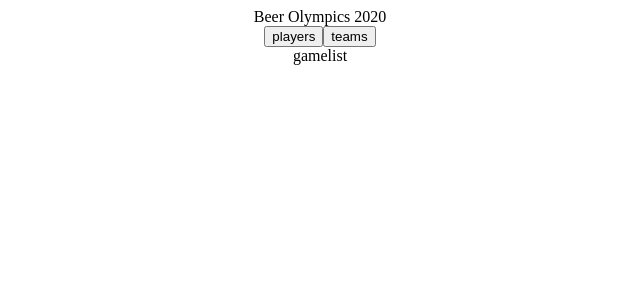
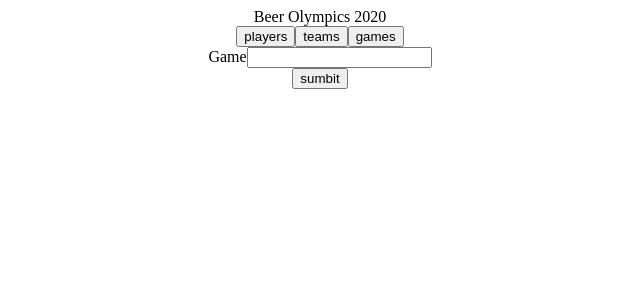
Before and after one commit to Javierz299/Beer_Olympics_Client, a React (Create React App) app: page /games in a window 1280 px wide. Shown: the top 300 px of the page, without its empty margins (320-960 px from the left). Built offline with nearby package versions, Linux system fonts and the light colour scheme.

Commit message:
form working. able to game name in and log that name. next, post request

```diff
--- a/src/containers/GameForm.js
+++ b/src/containers/GameForm.js
@@ -1,14 +1,72 @@
 import React, { Component } from 'react'
+import axios from 'axios'
+import config from '../config'
+
 import GameList from '../functional/GameList'
 
+import * as ACTIONS from '../store/actions/actions'
+
+import { connect } from 'react-redux'
+
 class GameForm extends Component {
+
+
+
+    handleSubmit = (e) => {
+        e.preventDefault()
+
+        const { game } = e.target
+
+        const gameData = {
+            game_name: game.value
+        }
+
+        console.log(gameData)
+
+
+
+
+    }
+
+
+
+
     render() {
         return (
             <div>
-                <GameList />
+                <form onSubmit={this.handleSubmit}>
+                    <div>
+                        <label id="game" >Game</label>
+                        <input id="game" type="text" />
+                    </div>
+                    <button type="submit">sumbit</button>
+                </form>
+                <div>
+                    {this.props.games.length > 0 ?
+                    this.props.games.map(g =>
+                       <GameList
+                       game={g}
+                        key={g.id}
+                       />
+                        ) : null
+                }
+                </div>
             </div>
         )
     }
 }
 
-export default GameForm
+function mapStateToProps(state){
+    return {
+        games: state.game_reducer.games
+    }
+}
+
+function mapStateToDispatch(dispatch){
+    return {
+        add_team: (game) => dispatch(ACTIONS.add_game(game))
+    }
+}
+
+
+export default connect(mapStateToProps,mapStateToDispatch)(GameForm)
--- a/src/containers/TeamForm.js
+++ b/src/containers/TeamForm.js
@@ -8,7 +8,7 @@ import * as ACTIONS from '../store/actions/actions'
 
 import { connect } from 'react-redux'
 
-export class TeamForm extends Component {
+class TeamForm extends Component {
 
     componentDidMount(){
         axios.get(`${config.API_ENDPOINT}/team/allteams`)
@@ -40,14 +40,7 @@ export class TeamForm extends Component {
 
     }
 
-    handleTeamClick = () => {
-        console.log('clicked')
-        return (
-            <div>
-                <input type="text" />
-            </div>
-        )
-    }
+
 
     render() {
         return (
@@ -67,7 +60,6 @@ export class TeamForm extends Component {
                     {this.props.countries.length > 0 ?
                     this.props.countries.map(c =>
                         <TeamList
-                        handleTeamClick={this.handleTeamClick}
                         country={c}
                         key={c.id}
                         />
--- a/src/containers/header.js
+++ b/src/containers/header.js
@@ -9,6 +9,7 @@ export class header extends Component {
                 <div>
                 <Link to="/"><button>players</button></Link>
                 <Link to="/teams"><button>teams</button></Link>
+                <Link to="/games"><button>games</button></Link>
 
                 </div>
             </div>
--- a/src/functional/GameList.js
+++ b/src/functional/GameList.js
@@ -10,15 +10,16 @@ class GameList extends Component {
 
     render(){
         return (
-            <div>gamelist</div>
+            <div>game sign-up</div>
         )
     }
 }
 
 function mapStateToProps(state){
     return {
-        // games: state.game_reducer.games,
-        // gameId: state.games_reducer.gameId
+        games: state.game_reducer.games,
+        gameId: state.games_reducer.gameId,
+        players: state.player_reducer.players
     }
 }
 
--- a/src/functional/TeamList.js
+++ b/src/functional/TeamList.js
@@ -2,7 +2,7 @@ import React, { Component } from 'react'
 import axios from 'axios'
 import config from '../config'
 
-import * as ACTIONS from   '../store/actions/actions'
+import * as ACTIONS from '../store/actions/actions'
 
 import { connect } from 'react-redux'
 
--- a/src/store/reducers/game_reducer.js
+++ b/src/store/reducers/game_reducer.js
@@ -12,9 +12,7 @@ const GameReducer = (state = initialState, action) => {
                 games: action.payload
             }
             default:
-                return {
-                    ...state,
-                }
+                return state
     }
 }
 
--- a/src/store/reducers/index.js
+++ b/src/store/reducers/index.js
@@ -1,10 +1,12 @@
 import PlayerReducer from './player_reducer'
 import TeamReducer from './team_redecuer'
+import GameReducer from './game_reducer'
 import { combineReducers } from 'redux'
 
 const rootReducer = combineReducers({
     player_reducer: PlayerReducer,
-    team_reducer:TeamReducer,
+    team_reducer: TeamReducer,
+    game_reducer: GameReducer,
 })
 
 export default rootReducer
```
